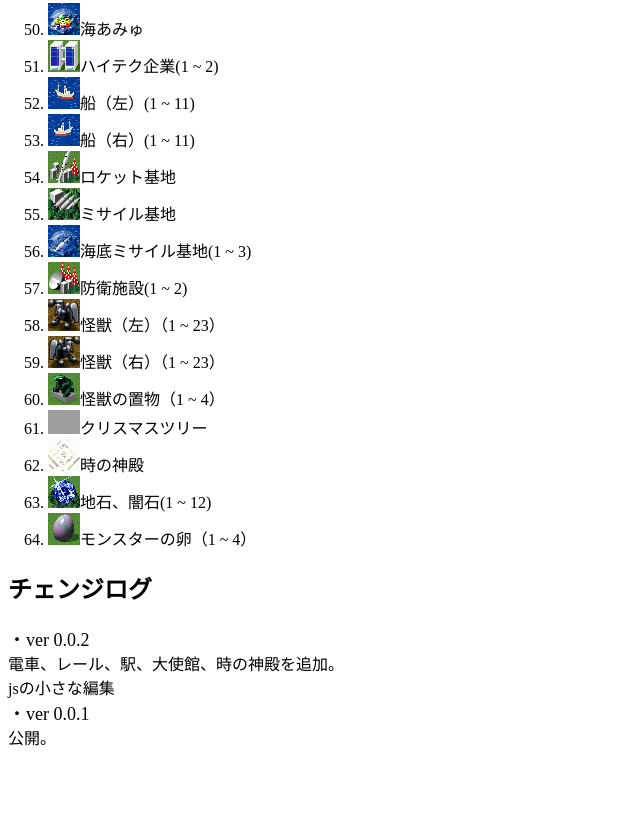
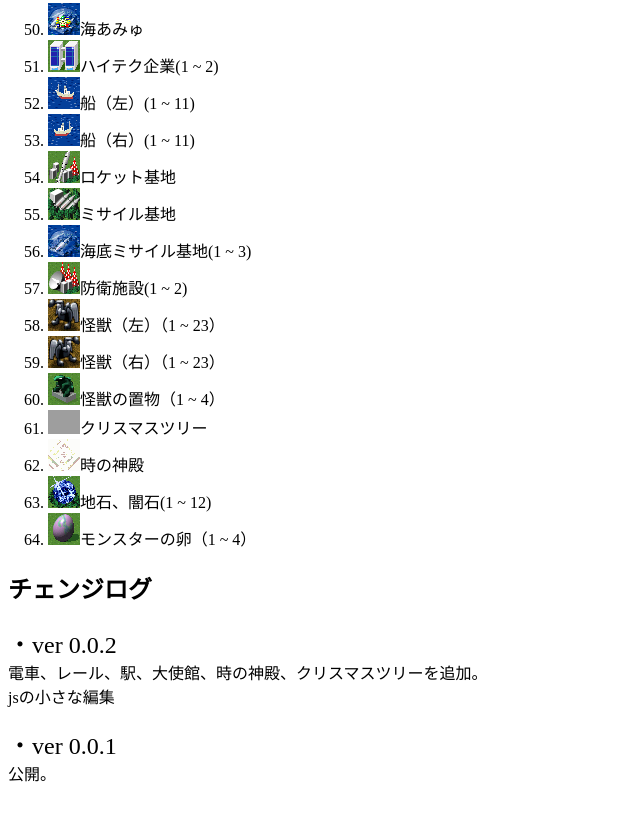
Before and after one commit to thenyutheta/HE, a plain HTML site: page manual.html in a window 1280 px wide. Shown: the part 6118-6935 px from the top of the page, without its empty margins (0-640 px from the left). Before the commit the page ends 6899 px from the top, so only its background shows below. Drawn offline with Linux system fonts and the light colour scheme; grey boxes are pictures that could not be loaded.

Commit message:
manualの修正

```diff
--- a/manual.html
+++ b/manual.html
@@ -395,11 +395,12 @@
     <h2 id="Terrains">現在の使用可能地形一覧</h2>
     <ol id="terrain-list-id"></ol>
     <h2 id="Change_log">チェンジログ</h2>
-    <font size="4">・ver 0.0.2</font>
-    <br>電車、レール、駅、大使館、時の神殿を追加。
+    <font size="5">・ver 0.0.2</font>
+    <br>電車、レール、駅、大使館、時の神殿、クリスマスツリーを追加。
     <br>jsの小さな編集
     <br>
-    <font size="4">・ver 0.0.1</font>
+    <br>
+    <font size="5">・ver 0.0.1</font>
     <br>公開。
 
 
```
